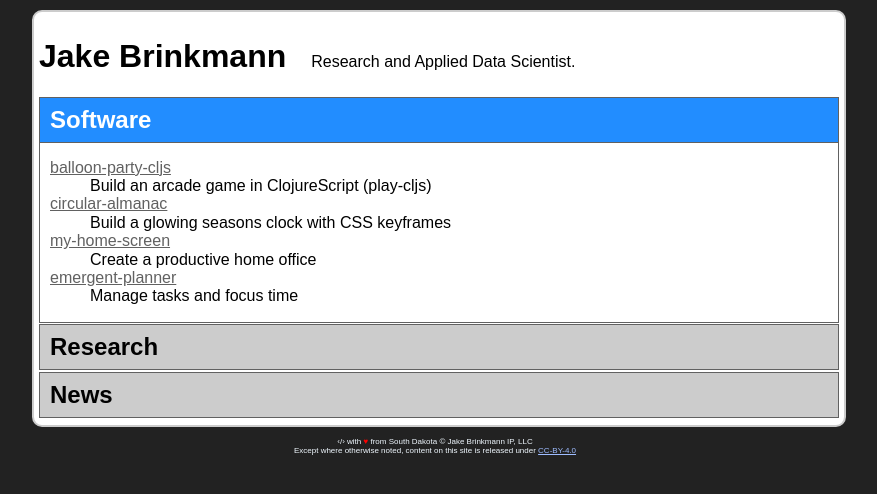
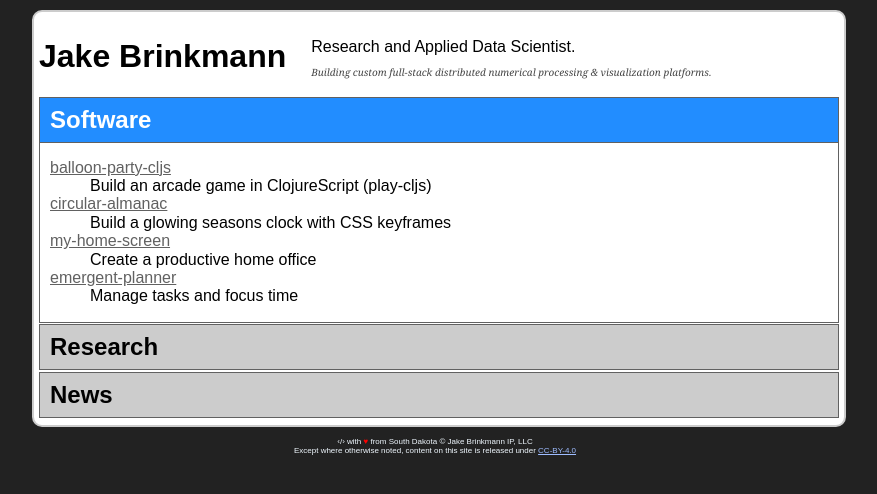
Before and after one commit to jakebrinkmann/jakebrinkmann.github.com, a Vue app: page / in a window 1280 px wide. Shown: the top 494 px of the page, without its empty margins (201-1078 px from the left). Built offline with nearby package versions, Linux system fonts and the light colour scheme.

Commit message:
Add subtitle about services
* Include a subtitle summary of services offered
* Style subtitle in italics

```diff
--- a/src/App.vue
+++ b/src/App.vue
@@ -55,6 +55,7 @@ html, body {
 /* Allow header to not block other elements */
 h1 {
     display: inline-block;
+    vertical-align:top;
 }
 
 /* Make selection only highlight as red */
--- a/src/assets/data/experience.js
+++ b/src/assets/data/experience.js
@@ -1,11 +1,12 @@
 const experience = {
   $title: 'Research and Applied Data Scientist.',
+  $subtitle:
+    'Building custom full-stack distributed numerical processing & visualization platforms.',
   $contact: [
     {
-      link:
-        `mailto:jakebrinkmann@gmail.com?subject=Hi Jake!&amp;body=I found your
-        website and wanted to learn more about you! Do you have some time to talk?
-        Thanks!`,
+      link: `mailto:jakebrinkmann@gmail.com?subject=Hi Jake!&amp;body=I found your
+  website and wanted to learn more about you! Do you have some time to talk?
+  Thanks!`,
       icon: 'envelope'
     },
     { link: '//twitter.com/jakebrinkmann', icon: 'brands/twitter' },
--- a/src/components/SubHeading.vue
+++ b/src/components/SubHeading.vue
@@ -1,6 +1,7 @@
 <template>
   <span class="sub">
-    {{$data.$title}}
+    <span class="title">{{$data.$title}}</span><br>
+    <span class="subtitle">{{$data.$subtitle}}</span>
     <br>
     <a v-for="(contact, index) in $data.$contact"
        :key="index"
@@ -28,6 +29,11 @@ export default SubHeading;
 </script>
 
 <style scoped>
+* {
+  margin: 0 0;
+  padding: 0 0;
+}
+
 span.sub {
   display: inline-block;
   margin-top: 10px;
@@ -37,10 +43,18 @@ span.sub {
 
 .icons svg {
   /* font-size: 36px; */
-  width: 36px;
-  height: 36px;
-  vertical-align: top;
+  width: 18px;
+  height: 18px;
+  vertical-align: bottom;
   color: var(--splash-a-color);
   margin: 0 5px 0 5px;
 }
+
+.subtitle {
+  color: var(--splash-bg-color);
+  font-size: 10px;
+  font-family: Georgia, serif;
+  font-style: oblique;
+  overflow-x: auto;
+}
 </style>
```
